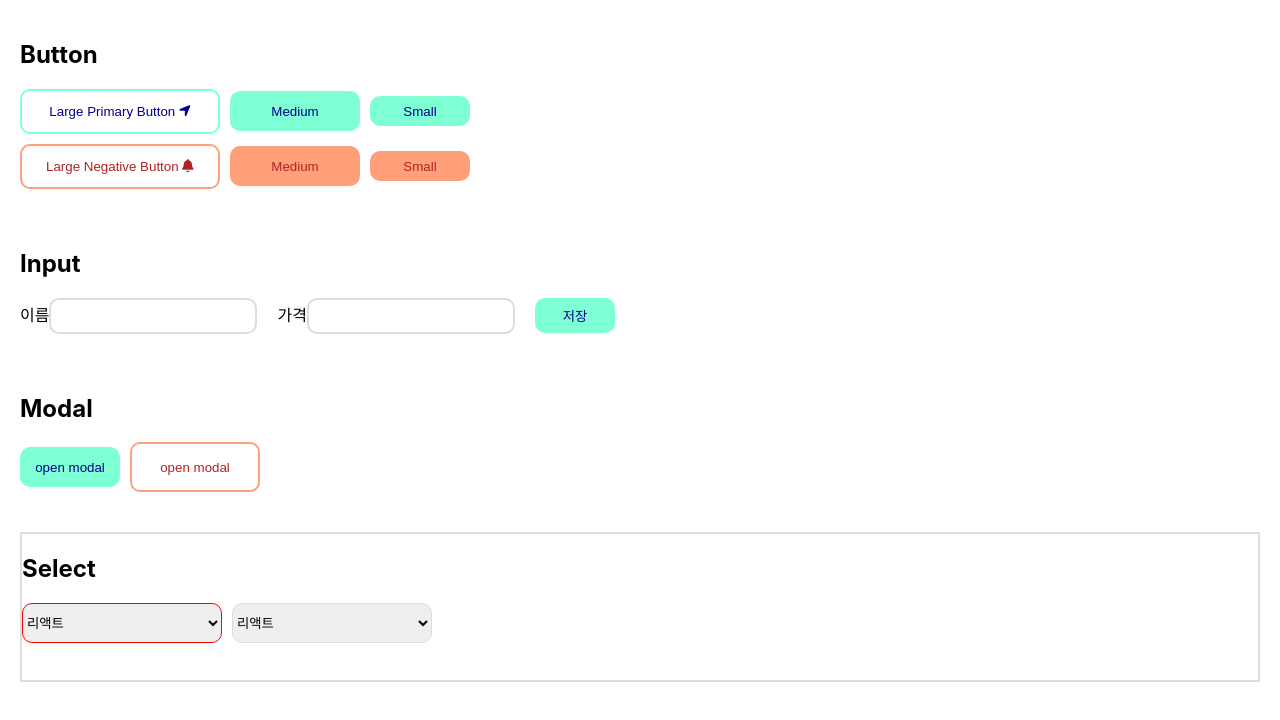
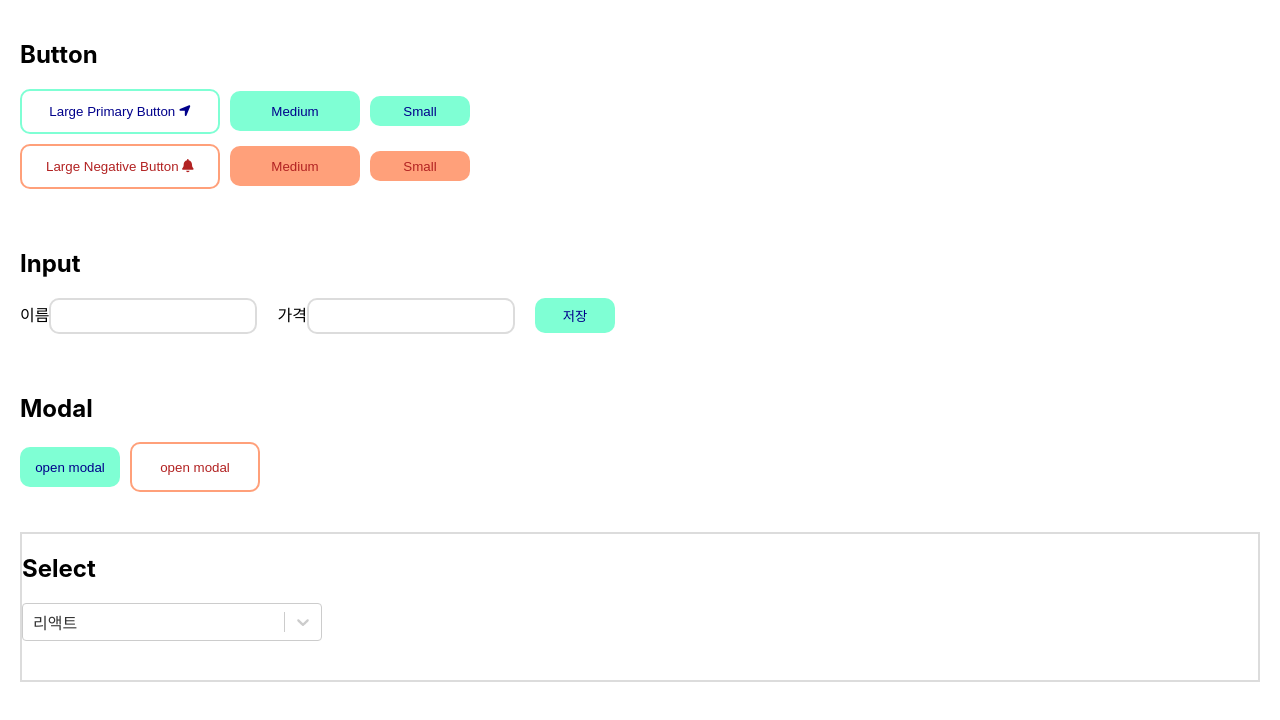
Before and after one commit to SAEMMM/React_StylePage, a React (Create React App) app: page / in a window 1280 px wide. Shown: the top 720 px of the page. Built offline with nearby package versions, Linux system fonts and the light colour scheme.

Commit message:
select (react-select) 라이브러리 사용

```diff
--- a/src/App.js
+++ b/src/App.js
@@ -1,16 +1,22 @@
 import Button from "./components/Button";
 import Input from "./components/Input";
 import Modal from "./components/Modal";
-import Select from "./components/Select";
+import SelectComp from "./components/SelectComp";
 import FirstModal from "./modal/FirstModal";
 import SecondModal from "./modal/SecondModal";
 import { useState } from "react";
 
 function App() {
-
+  const [modalFir, setModalFir] = useState(false)
+  const [modalSec, setModalSec] = useState(false)
   return (
     <>
-      <Modal />
+      <FirstModal modalFir={modalFir} setModalFir={setModalFir} />
+      <SecondModal modalSec={modalSec} setModalSec={setModalSec} />
+      <Button />
+      <Input />
+      <Modal setModalFir={setModalFir} setModalSec={setModalSec} />
+      <SelectComp />
     </>
   );
 }
--- a/src/components/Modal.js
+++ b/src/components/Modal.js
@@ -1,29 +1,19 @@
 import React, { useState } from 'react'
 import styled from 'styled-components'
-import FirstModal from '../modal/FirstModal'
-import SecondModal from '../modal/SecondModal'
-import Button from './Button'
-import Input from './Input'
-import Select from './Select'
 
 
-function Modal() {
-    const [modalFir, setModalFir] = useState(false)
+function Modal({ setModalFir, setModalSec }) {
+
     const firstModalOpen = () => {
         setModalFir(true)
     }
 
-    const [modalSec, setModalSec] = useState(false)
     const secondModalOpen = () => {
         setModalSec(true)
     }
 
     return (
         <>
-            <FirstModal modalFir={modalFir} setModalFir={setModalFir} />
-            <SecondModal modalSec={modalSec} setModalSec={setModalSec} />
-            <Button />
-            <Input />
             <Background>
                 <h2>Modal</h2>
                 <>
@@ -31,7 +21,6 @@ function Modal() {
                     <BtnModal onClick={secondModalOpen} overlay="close">open modal</BtnModal>
                 </>
             </Background>
-            <Select />
         </>
     )
 }
--- a/src/components/Select.js
+++ /dev/null
@@ -1,59 +0,0 @@
-import React from 'react'
-import styled from 'styled-components'
-
-function Select() {
-    return (
-        <Background>
-            <BgBox>
-                <h2>Select</h2>
-                <SelectStFir name="stack">
-                    <option value="react">리액트</option>
-                    <option value="java">자바</option>
-                    <option value="spring">스프링</option>
-                    <option value="reactNative">리액트네이티브</option>
-                </SelectStFir>
-                <SelectStSec name="stack-hidden">
-                    <option value="react">리액트</option>
-                    <option value="java">자바</option>
-                    <option value="spring">스프링</option>
-                    <option value="reactNative">리액트네이티브</option>
-                </SelectStSec>
-            </BgBox>
-        </Background>
-    )
-}
-
-export default Select
-
-const Background = styled.div`
-  padding: 20px;
-
-`
-
-const BgBox = styled.div`
-      box-sizing: border-box;
-      width: 100%;
-      height: 150px;
-      border: 2px solid Gainsboro;
-      overflow: hidden;
-      position: relative;
-`
-
-const SelectStFir = styled.select`
-    width: 200px;
-    height: 40px;
-    border: 1px solid red;
-    border-radius: 10px;
-    margin-right: 10px;
-    position: absolute;
-`
-
-const SelectStSec = styled.select`
-    width: 200px;
-    height: 40px;
-    border: 1px solid Gainsboro;
-    border-radius: 10px;
-    margin-right: 10px;
-    position: absolute;
-    left: 210px;
-`
--- /dev/null
+++ b/src/components/SelectComp.js
@@ -0,0 +1,45 @@
+import React, { useState } from 'react'
+import styled from 'styled-components'
+import Select from 'react-select'
+
+function SelectComp() {
+
+    const selectOne = [
+        { value: 'react', label: '리액트'},
+        { value: 'java', label: '자바'},
+        { value: 'spring', label: '스프링'},
+        { value: 'reactNative', label: '리액트네이티브'},
+    ]
+
+    const [select, setSelect] = useState(selectOne[0])
+
+    return (
+        <Background>
+            <BgBox>
+                <h2>Select</h2>
+                <SelectBoxOne options={selectOne}
+                onChange={setSelect}
+                defaultValue={selectOne[0]} />
+            </BgBox>
+        </Background>
+    )
+}
+
+export default SelectComp
+
+const Background = styled.div`
+  padding: 20px;
+
+`
+
+const BgBox = styled.div`
+      box-sizing: border-box;
+      width: 100%;
+      height: 150px;
+      border: 2px solid Gainsboro;
+`
+
+const SelectBoxOne = styled(Select)`
+    width: 300px;
+    float: left;
+`
--- a/src/modal/FirstModal.js
+++ b/src/modal/FirstModal.js
@@ -23,8 +23,8 @@ const FirstModalBg = styled.div`
       width: 100%;
       height: 100%;
       background-color: rgba(0, 0, 0, 0.6);
-      position: absolute;
-      display: ${props => props.isOpen ? "block" : "none"}
+      position: fixed;
+      display: ${props => props.isOpen ? "block" : "none"};
   `
 
 const FirstModalBox = styled.div`
--- a/src/modal/SecondModal.js
+++ b/src/modal/SecondModal.js
@@ -2,8 +2,6 @@ import React, { useRef } from 'react'
 import styled from 'styled-components'
 
 function SecondModal({ modalSec, setModalSec }) {
-
-    const el = useRef()
 
     const secondModalClose = () => {
         setModalSec(false)
```
